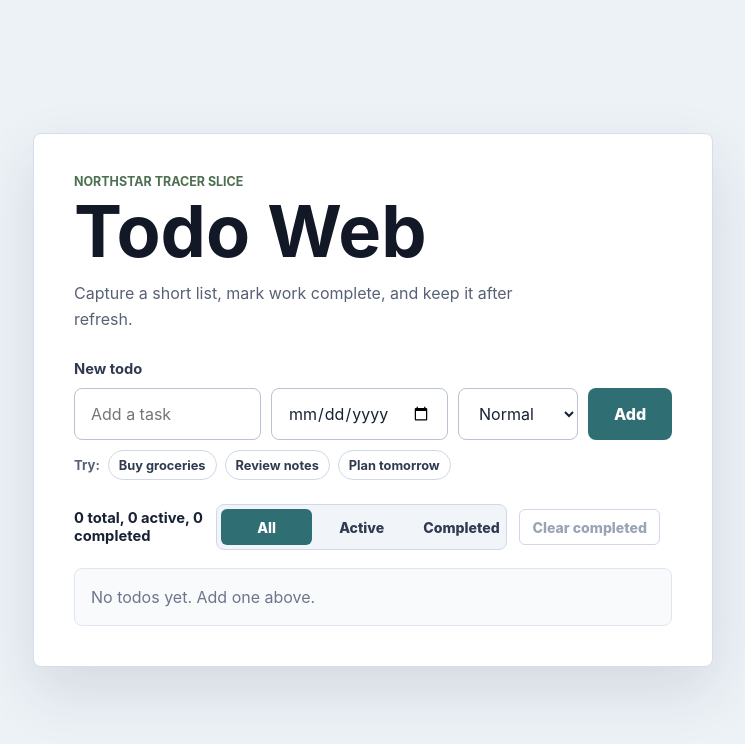
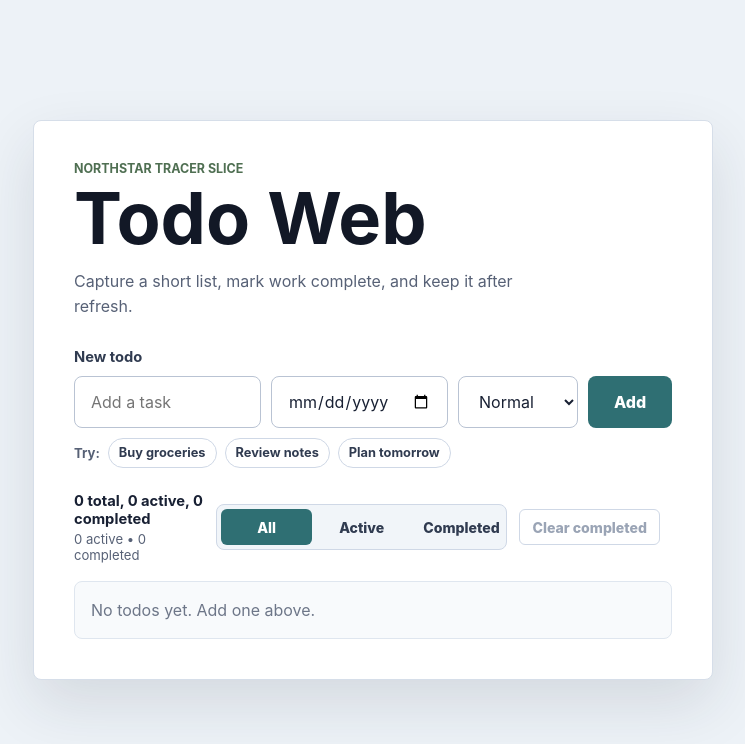
Before and after one commit to paulpai0412/northstar-todo-web, a React (Vite) app: page / in a window 1280 px wide. Shown: the top 744 px of the page, without its empty margins (267-1012 px from the left). Built offline with nearby package versions, Linux system fonts and the light colour scheme.

Commit message:
Watch test 5: Add concise summary text for todo counts (#43)

```diff
--- a/src/main.tsx
+++ b/src/main.tsx
@@ -156,6 +156,9 @@ function App() {
           <div className="todo-counts" aria-live="polite">
             <p className="progress-summary">
               {totalCount} total, {activeCount} active, {completedCount} completed
+            </p>
+            <p className="counts-summary-short" aria-hidden="true">
+              {activeCount} active • {completedCount} completed
             </p>
           </div>
 
--- a/src/styles.css
+++ b/src/styles.css
@@ -175,6 +175,12 @@ h1 {
   color: #182033;
   font-size: 0.92rem;
   font-weight: 700;
+}
+
+.counts-summary-short {
+  margin: 0;
+  color: #576176;
+  font-size: 0.82rem;
 }
 
 .filter-group {
```
